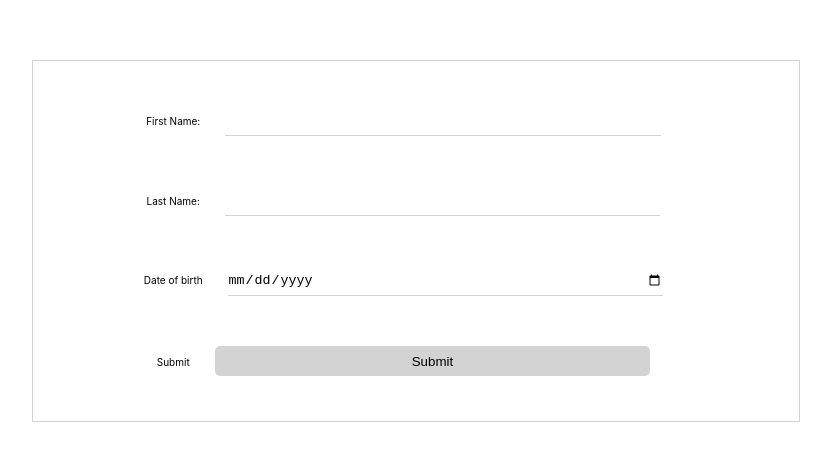
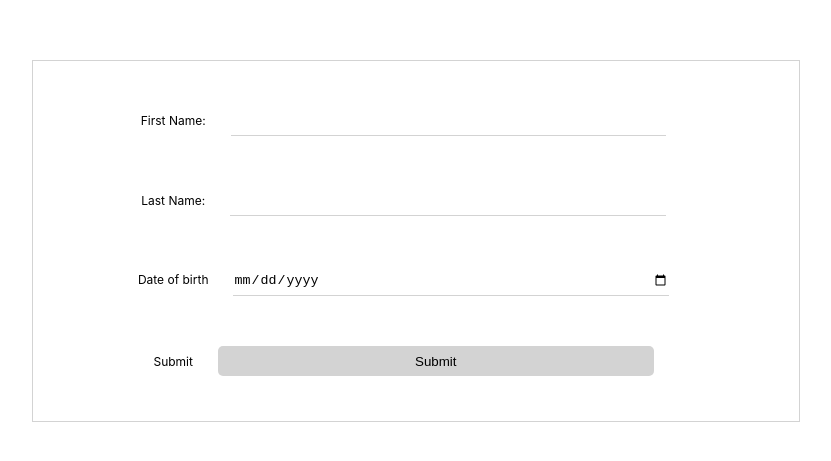
Before and after one commit to RenaldoMenelas/countdown-app, a React (Create React App) app: page / in a window 1280 px wide. Shown: the part 159-620 px from the top of the page, without its empty margins (224-1055 px from the left). Built offline with nearby package versions, Linux system fonts and the light colour scheme.

Commit message:
text update

```diff
--- a/src/personsData.css
+++ b/src/personsData.css
@@ -7,8 +7,7 @@ form{
    flex-direction: column;
    text-align: center;
    padding: 2rem;
-
-
+   font-size: 12px;
 }
 
 input{
--- a/src/personsData.js
+++ b/src/personsData.js
@@ -8,7 +8,7 @@ function PersonsData({data,setData}) {
 
 
     const handleSubmit = (event) => {
-
+        window.document.body.style.zoom = 1
         event.preventDefault();
         //console.log(`${data.firstName} ${data.lastName} bithday is on ${data.birthDate}`)
 
```
